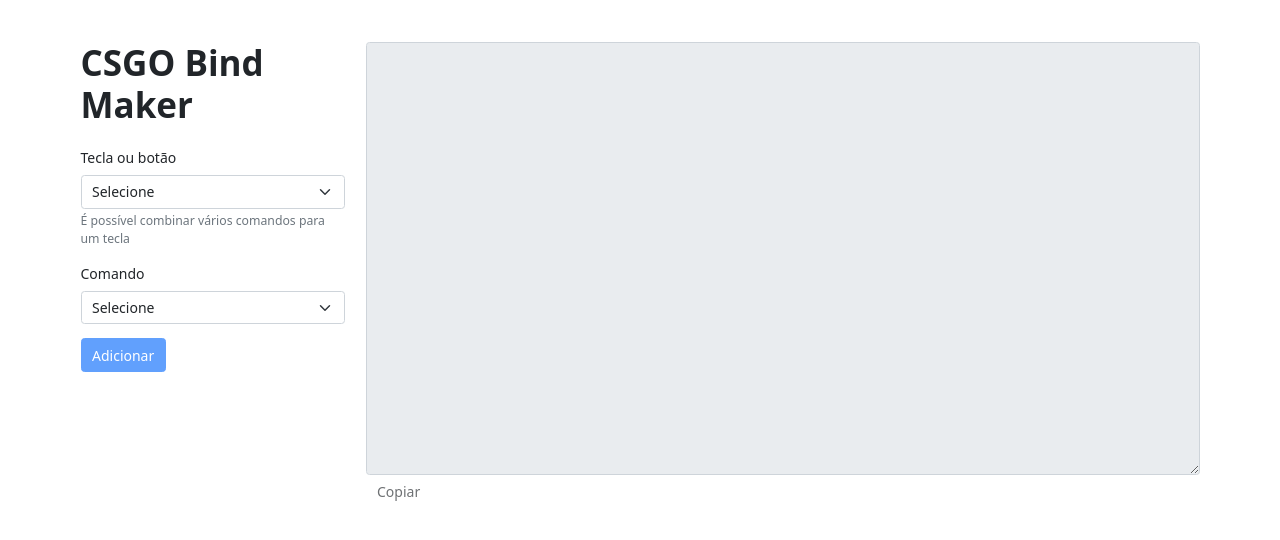
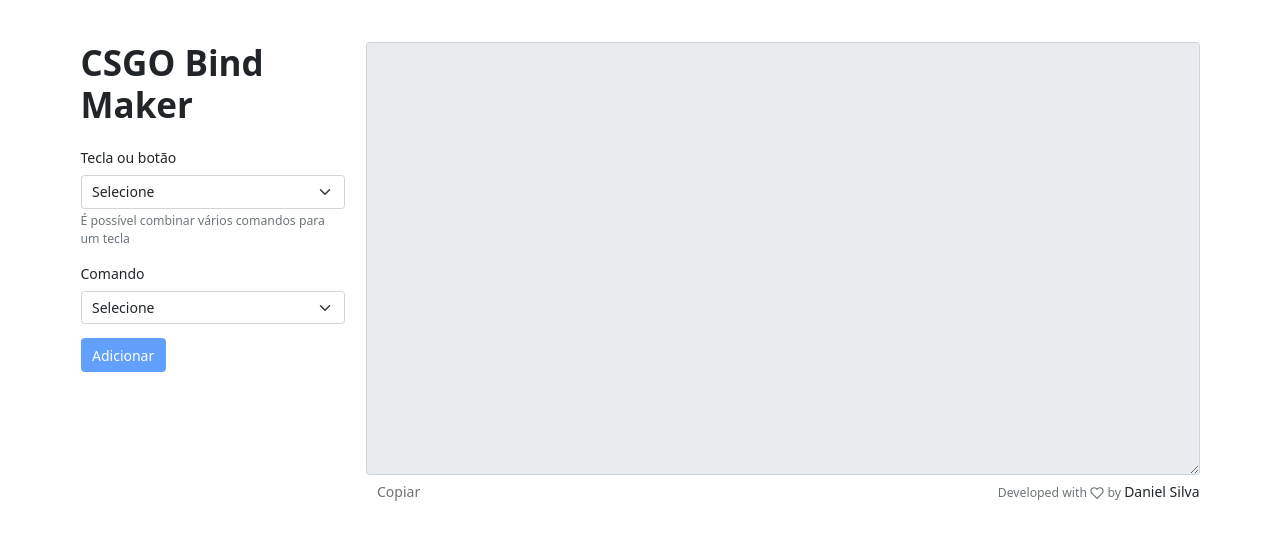
Before and after one commit to danjsillva/csgo-bind-maker, a React (Create React App) app: page / in a window 1280 px wide. Shown: the top 540 px of the page. Built offline with nearby package versions, Linux system fonts and the light colour scheme.

Commit message:
feat: added developed by component

```diff
--- a/package.json
+++ b/package.json
@@ -8,6 +8,7 @@
     "@testing-library/user-event": "^12.1.10",
     "react": "^17.0.2",
     "react-dom": "^17.0.2",
+    "react-icons": "^4.3.1",
     "react-scripts": "4.0.3",
     "web-vitals": "^1.0.1"
   },
--- a/src/App.js
+++ b/src/App.js
@@ -1,4 +1,5 @@
 import React, { useEffect, useState } from "react";
+import DevelopedBy from "./components/DevelopedBy";
 
 import commandsList from "./commands.json";
 import keysList from "./keys.json";
@@ -154,6 +155,7 @@
             className="form-control"
           ></textarea>
 
+          <div className="d-flex justify-content-between align-items-center">
             <button
               onClick={(e) => navigator.clipboard.writeText(result)}
               disabled={!commands.length}
@@ -161,6 +163,9 @@
             >
               Copiar
             </button>
+
+            <DevelopedBy />
+          </div>
         </article>
       </section>
     </main>
--- /dev/null
+++ b/src/components/DevelopedBy.js
@@ -0,0 +1,20 @@
+import React from "react";
+import { FiHeart } from "react-icons/fi";
+
+const DevelopedBy = () => {
+  return (
+    <small className="text-muted">
+      Developed with <FiHeart /> by{" "}
+      <a
+        href="https://www.instagram.com/danjsillva/"
+        target="blank"
+        className="text-dark"
+        style={{ textDecoration: "none" }}
+      >
+        Daniel Silva
+      </a>
+    </small>
+  );
+};
+
+export default DevelopedBy;
```
Also changed, not shown: 1 other file (tests, documents, lock files or other folders). Lines whose indentation alone changed are shown as unchanged.
